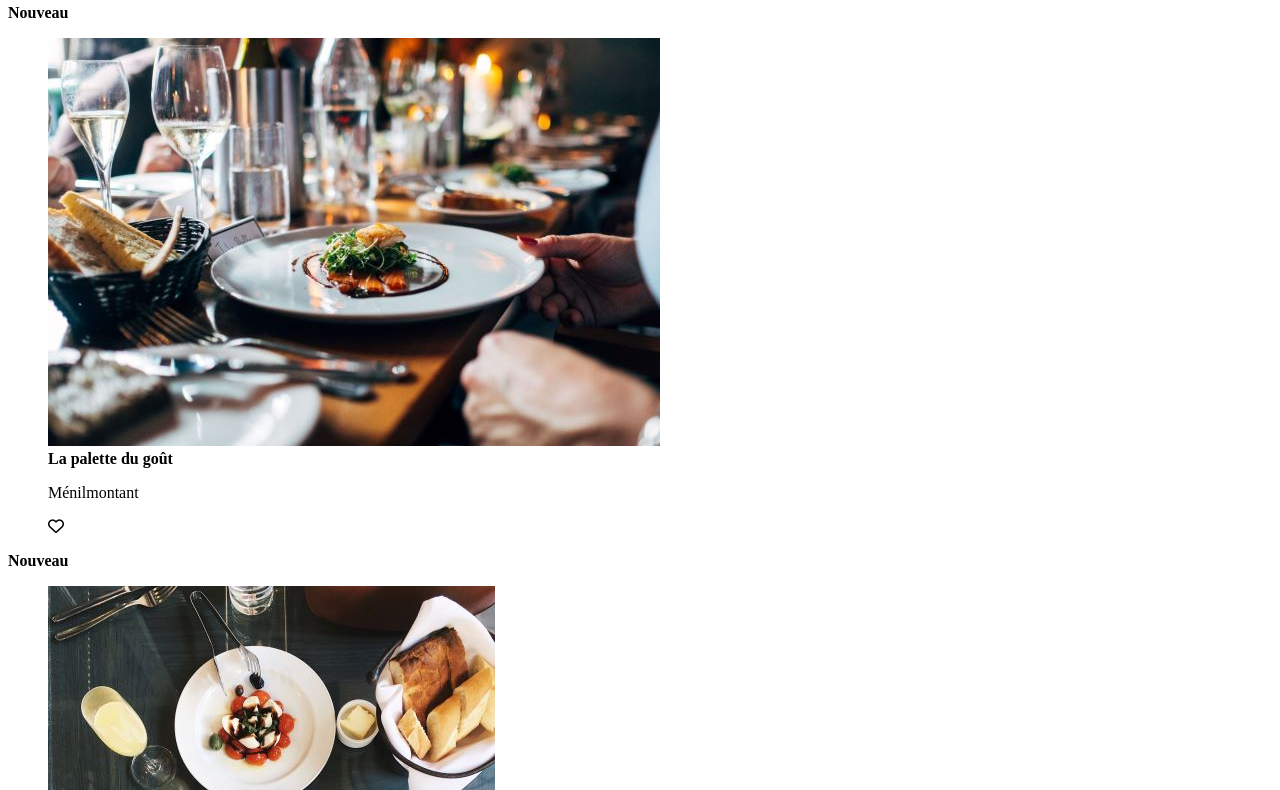
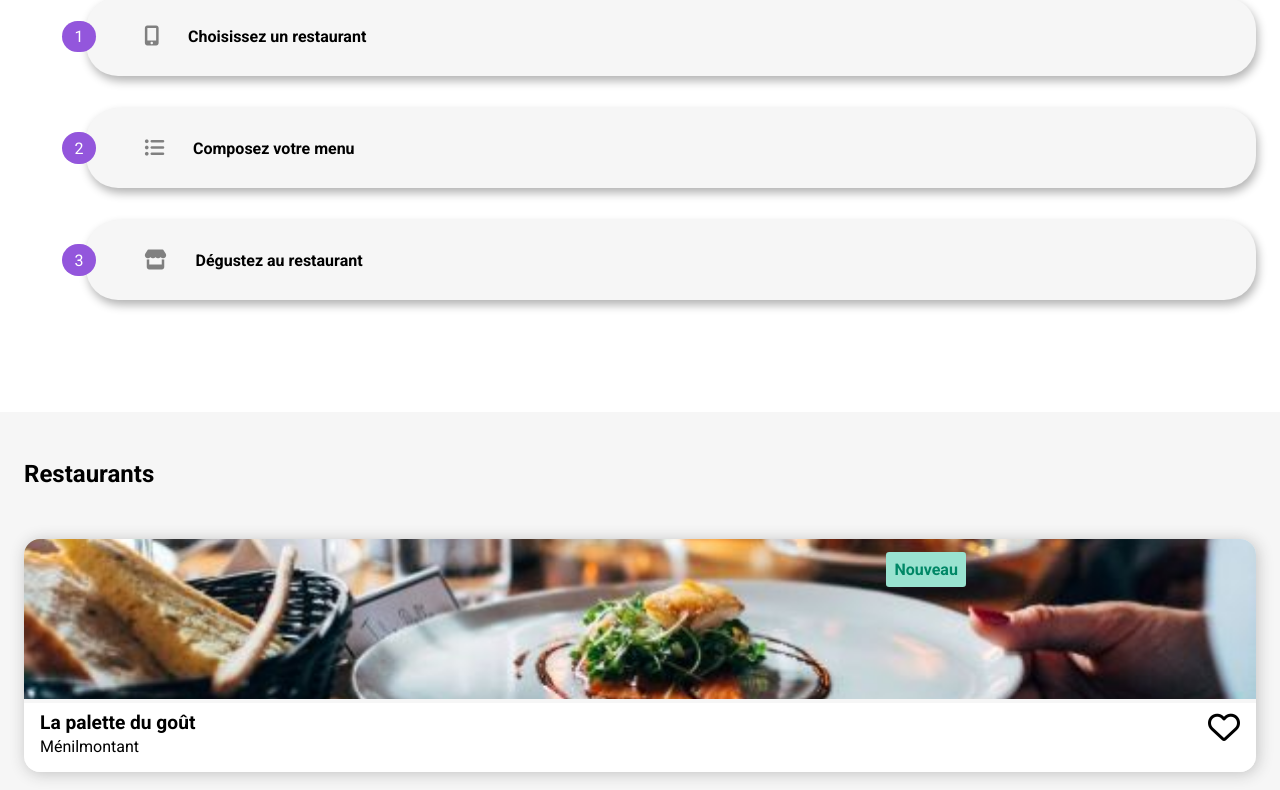
Before and after one commit to elodie-baeza/ElodieBaeza_3_09042021, a website: page index.html in a window 1280 px wide. Shown: the part 507-1297 px from the top of the page. Drawn offline with Linux system fonts and the light colour scheme; the site is published under a folder, as on GitHub Pages, so addresses that start at the root find nothing; a web font is replaced by a local one.

Commit message:
Gitpage css

```diff
--- a/index.html
+++ b/index.html
@@ -7,7 +7,7 @@
     <script src="https://kit.fontawesome.com/d7116bec28.js" crossorigin="anonymous"></script>
     <link href="https://fonts.googleapis.com/css2?family=Open+Sans&family=Roboto:wght@100;400;700&display=swap" rel="stylesheet">
     <link href="https://fonts.googleapis.com/css2?family=Shrikhand&display=swap" rel="stylesheet">
-    <link rel="stylesheet" href="/public/css/style.css">
+    <link rel="stylesheet" href="./public/css/style.css">
     <title>Ohmyfood!</title>
 </head>
 <body>
```
